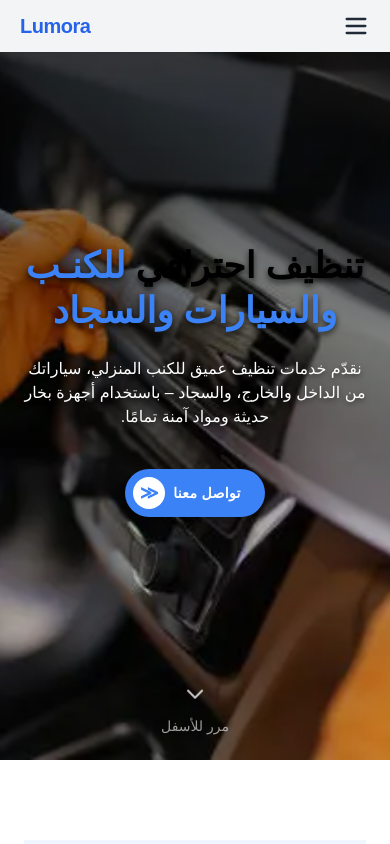
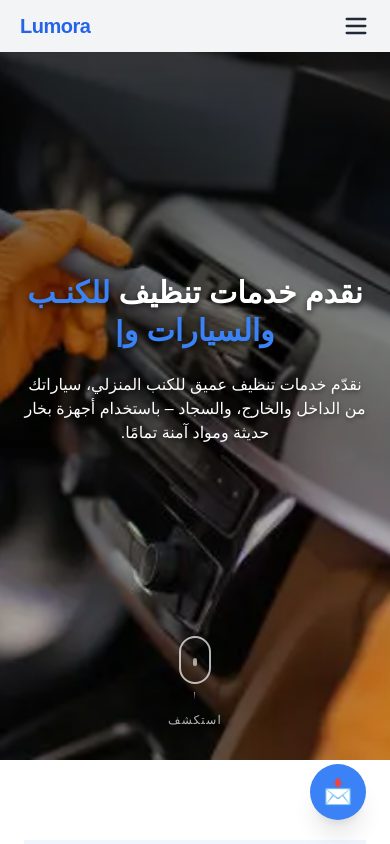
Before and after one commit to Adam46999/LumoraWebsite, a React (Vite) app: page / in a window 390 px wide. Shown: the top 844 px of the page. Built offline with nearby package versions, Linux system fonts and the light colour scheme.

Commit message:
hero upgrading

```diff
--- a/package.json
+++ b/package.json
@@ -13,7 +13,9 @@
     "react": "^18.2.0",
     "react-before-after-slider-component": "^1.1.8",
     "react-dom": "^18.2.0",
-    "swiper": "^11.2.10"
+    "react-tsparticles": "^2.12.2",
+    "swiper": "^11.2.10",
+    "tsparticles": "^3.9.1"
   },
   "devDependencies": {
     "@vitejs/plugin-react": "^4.0.0",
--- a/src/components/hero/Hero.jsx
+++ b/src/components/hero/Hero.jsx
@@ -1,32 +1,12 @@
-import { useState, useEffect } from "react";
 import { useLanguage } from "../../context/LanguageContext";
-
-// استيراد الصور
-import hero1 from "../../assets/hero1.jpg";
-import hero2 from "../../assets/hero2.jpg";
-import hero3 from "../../assets/hero3.jpg";
-import hero4 from "../../assets/hero4.jpg";
-import hero5 from "../../assets/hero5.jpg";
-
-// استيراد المكونات الفرعية
 import HeroTitle from "./HeroTitle";
 import HeroSubtitle from "./HeroSubtitle";
 import HeroButton from "./HeroButton";
 import ScrollHint from "./ScrollHint";
-
-const heroImages = [hero1, hero2, hero3, hero4, hero5];
+import HeroBackground from "./HeroBackground"; // ✅ جديد
 
 export default function Hero() {
   const { t, lang } = useLanguage();
-  const [currentImage, setCurrentImage] = useState(0);
-
-  // تغيير الصورة تلقائيًا كل 5 ثواني
-  useEffect(() => {
-    const interval = setInterval(() => {
-      setCurrentImage((prev) => (prev + 1) % heroImages.length);
-    }, 5000);
-    return () => clearInterval(interval);
-  }, []);
 
   return (
     <section
@@ -34,20 +14,13 @@ export default function Hero() {
       dir={lang === "ar" ? "rtl" : "ltr"}
       className="relative h-[90vh] w-full overflow-hidden"
     >
-      {/* خلفية متغيرة */}
-      <img
-        src={heroImages[currentImage]}
-        alt={t.heroAlt || "خدمة تنظيف"}
-        className="absolute inset-0 w-full h-full object-cover transition-opacity duration-1000"
-      />
-
-      {/* طبقة ظل داكنة شفافة */}
-      <div className="absolute inset-0 bg-gradient-to-b from-black/60 to-black/20 z-10" />
+      {/* الخلفية */}
+      <HeroBackground />
 
       {/* المحتوى */}
       <div className="relative z-20 flex flex-col items-center justify-center h-full text-center text-white px-4">
-        <HeroTitle t={t} />
-        <HeroSubtitle t={t} />
+        <HeroTitle />
+        <HeroSubtitle />
         <HeroButton t={t} />
         <ScrollHint />
       </div>
--- /dev/null
+++ b/src/components/hero/HeroBackground.jsx
@@ -0,0 +1,40 @@
+// src/components/hero/HeroBackground.jsx
+import { useEffect, useState } from "react";
+
+import hero1 from "../../assets/hero1.jpg";
+import hero2 from "../../assets/hero2.jpg";
+import hero3 from "../../assets/hero3.jpg";
+import hero4 from "../../assets/hero4.jpg";
+import hero5 from "../../assets/hero5.jpg";
+
+const heroImages = [hero1, hero2, hero3, hero4, hero5];
+
+export default function HeroBackground() {
+  const [current, setCurrent] = useState(0);
+
+  // غيّر الصورة كل 5 ثواني
+  useEffect(() => {
+    const interval = setInterval(() => {
+      setCurrent((prev) => (prev + 1) % heroImages.length);
+    }, 5000);
+    return () => clearInterval(interval);
+  }, []);
+
+  return (
+    <div className="absolute inset-0 w-full h-full overflow-hidden">
+      {heroImages.map((img, index) => (
+        <img
+          key={index}
+          src={img}
+          alt={`Hero background ${index + 1}`}
+          className={`absolute inset-0 w-full h-full object-cover transition-opacity duration-1000 ${
+            index === current ? "opacity-100" : "opacity-0"
+          }`}
+        />
+      ))}
+
+      {/* طبقة ظل فوق الصور عشان النص يبين */}
+      <div className="absolute inset-0 bg-gradient-to-b from-black/60 to-black/20"></div>
+    </div>
+  );
+}
--- a/src/components/hero/HeroButton.jsx
+++ b/src/components/hero/HeroButton.jsx
@@ -1,18 +1,37 @@
+// src/components/hero/HeroButton.jsx
 export default function HeroButton({ t }) {
   return (
+    <>
+      {/* الزر الأساسي داخل الهيرو (يظهر على الشاشات المتوسطة فما فوق) */}
       <a
         href="#contact"
-      dir="ltr" // نمنع الـ RTL يأثر على ترتيب العناصر
-      className="flex items-center bg-[#3B82F6] hover:bg-[#2563EB] text-white rounded-full pl-2 pr-6 py-2 transition-all duration-200 shadow-lg hover:scale-105"
+        dir="ltr"
+        className="hidden sm:flex relative items-center bg-[#3B82F6] hover:bg-[#2563EB]
+                   text-white rounded-full pl-2 pr-6 py-2 shadow-lg
+                   transition-all duration-200 hover:scale-105 animate-glow"
       >
-      {/* السهم داخل دائرة على اليسار */}
-      <div className="w-8 h-8 bg-white text-[#3B82F6] flex items-center justify-center rounded-full text-lg font-bold mr-2">
+        {/* الأيقونة داخل دائرة */}
+        <div
+          className="w-8 h-8 flex items-center justify-center bg-white text-[#3B82F6]
+                     rounded-full text-lg font-bold mr-2"
+        >
           ≫
         </div>
-      {/* النص على اليمين */}
+
+        {/* النص */}
         <span className="text-sm sm:text-base font-semibold tracking-wide">
-        {t.heroButton}
+          {t.heroButton || "احجز الآن"}
         </span>
       </a>
+
+      {/* زر عائم مخصص للموبايل (يظهر على الشاشات الصغيرة فقط) */}
+      <a
+        href="#contact"
+        className="sm:hidden fixed bottom-6 right-6 z-50 flex items-center justify-center
+                   w-14 h-14 rounded-full bg-[#3B82F6] text-white text-2xl shadow-xl animate-glow"
+      >
+        📩
+      </a>
+    </>
   );
 }
--- a/src/components/hero/HeroSubtitle.jsx
+++ b/src/components/hero/HeroSubtitle.jsx
@@ -1,3 +1,4 @@
+// src/components/hero/HeroSubtitle.jsx
 import { useLanguage } from "../../context/LanguageContext";
 
 export default function HeroSubtitle() {
@@ -5,10 +6,11 @@ export default function HeroSubtitle() {
 
   return (
     <p
-      className="text-base sm:text-lg mb-10 sm:mb-12 max-w-2xl text-center px-2"
+      className="text-base sm:text-lg lg:text-xl mb-10 sm:mb-12 max-w-2xl text-center px-2 text-white animate-slide-up"
       style={{ textShadow: "0 2px 5px rgba(0,0,0,0.5)" }}
     >
-      {t.heroSubtitle}
+      {t.heroSubtitle ||
+        "نوفر لك خدمات تنظيف احترافية بجودة عالية وسرعة تنفيذ مثالية"}
     </p>
   );
 }
--- a/src/components/hero/HeroTitle.jsx
+++ b/src/components/hero/HeroTitle.jsx
@@ -1,15 +1,67 @@
+// src/components/hero/HeroTitle.jsx
 import { useLanguage } from "../../context/LanguageContext";
+import { useState, useEffect } from "react";
 
 export default function HeroTitle() {
   const { t } = useLanguage();
 
+  // الكلمات المتبدلة (نقدر نجيبها من الترجمة t)
+  const words = [
+    t.heroHighlight1 || "الكنب",
+    t.heroHighlight2 || "السيارات",
+    t.heroHighlight3 || "السجاد",
+  ];
+
+  const [currentWordIndex, setCurrentWordIndex] = useState(0);
+  const [displayText, setDisplayText] = useState("");
+  const [isDeleting, setIsDeleting] = useState(false);
+
+  // سرعة الكتابة والمسح
+  const typingSpeed = 120;
+  const deletingSpeed = 80;
+  const delayBetweenWords = 1500;
+
+  useEffect(() => {
+    let timeout;
+
+    if (!isDeleting && displayText.length < words[currentWordIndex].length) {
+      // اكتب حرف حرف
+      timeout = setTimeout(() => {
+        setDisplayText(
+          words[currentWordIndex].slice(0, displayText.length + 1)
+        );
+      }, typingSpeed);
+    } else if (
+      !isDeleting &&
+      displayText.length === words[currentWordIndex].length
+    ) {
+      // استنى شوي قبل المسح
+      timeout = setTimeout(() => setIsDeleting(true), delayBetweenWords);
+    } else if (isDeleting && displayText.length > 0) {
+      // امسح حرف حرف
+      timeout = setTimeout(() => {
+        setDisplayText(
+          words[currentWordIndex].slice(0, displayText.length - 1)
+        );
+      }, deletingSpeed);
+    } else if (isDeleting && displayText.length === 0) {
+      // انتقل للكلمة التالية
+      setIsDeleting(false);
+      setCurrentWordIndex((prev) => (prev + 1) % words.length);
+    }
+
+    return () => clearTimeout(timeout);
+  }, [displayText, isDeleting, currentWordIndex, words]);
+
   return (
     <h1
-      className="text-4xl sm:text-5xl font-extrabold leading-tight mb-6 sm:mb-8 text-center"
+      className="text-3xl sm:text-5xl font-extrabold leading-tight mb-6 sm:mb-8 text-center
+                 animate-slide-up
+"
       style={{ textShadow: "0 3px 6px rgba(0,0,0,0.7)" }}
     >
-      <span className="text-black">{t.heroHighlight1}</span>{" "}
-      <span className="text-blue-500">{t.heroHighlight2}</span>
+      <span className="text-white">{t.heroStatic || "نقدم خدمات تنظيف"}</span>{" "}
+      <span className="text-blue-500">{displayText}|</span>
     </h1>
   );
 }
--- a/src/components/hero/ScrollHint.jsx
+++ b/src/components/hero/ScrollHint.jsx
@@ -1,3 +1,4 @@
+// src/components/hero/ScrollHint.jsx
 import { useEffect, useState } from "react";
 
 export default function ScrollHint() {
@@ -5,7 +6,7 @@ export default function ScrollHint() {
 
   useEffect(() => {
     const handleScroll = () => {
-      setVisible(window.scrollY < 100); // يخفي السهم بعد النزول
+      setVisible(window.scrollY < 100);
     };
     window.addEventListener("scroll", handleScroll);
     return () => window.removeEventListener("scroll", handleScroll);
@@ -14,23 +15,19 @@ export default function ScrollHint() {
   if (!visible) return null;
 
   return (
-    <div className="absolute bottom-6 left-1/2 -translate-x-1/2 z-20 flex flex-col items-center">
-      <div className="animate-bounce-slow">
-        <svg
-          className="w-6 h-6 text-white opacity-80"
-          fill="none"
-          stroke="currentColor"
-          strokeWidth="2"
-          viewBox="0 0 24 24"
-        >
-          <path
-            strokeLinecap="round"
-            strokeLinejoin="round"
-            d="M19 9l-7 7-7-7"
-          />
-        </svg>
+    <div className="absolute bottom-8 left-1/2 -translate-x-1/2 z-20 flex flex-col items-center">
+      {/* أيقونة الماوس */}
+      <div className="w-8 h-12 border-2 border-white/70 rounded-full flex items-start justify-center p-2 relative">
+        <div className="w-1 h-2 bg-white/80 rounded-full animate-scroll-dot"></div>
       </div>
-      <p className="mt-2 text-sm text-white opacity-60">مرر للأسفل</p>
+
+      {/* الخط المتدرج */}
+      <div className="w-[1px] h-8 bg-gradient-to-b from-white/60 to-transparent mt-2 animate-scroll-line"></div>
+
+      {/* النص */}
+      <p className="mt-3 text-xs tracking-widest uppercase text-white/70 animate-fade-in">
+        استكشف
+      </p>
     </div>
   );
 }
--- a/tailwind.config.js
+++ b/tailwind.config.js
@@ -8,8 +8,10 @@ export default {
       animation: {
         "fade-in": "fadeIn 0.5s ease-in-out",
         shake: "shake 0.5s ease-in-out",
-        "slide-up": "slideUp 0.6s ease-out forwards", // ✅ مضاف الآن
+        "slide-up": "slideUp 0.6s ease-out forwards",
         "bounce-slow": "bounce 2s infinite",
+        "scroll-dot": "scrollDot 1.8s infinite",
+        "scroll-line": "scrollLine 2s infinite",
       },
       keyframes: {
         fadeIn: {
@@ -25,6 +27,15 @@ export default {
           "0%": { opacity: "0", transform: "translateY(40px)" },
           "100%": { opacity: "1", transform: "translateY(0)" },
         },
+        scrollDot: {
+          "0%, 100%": { opacity: "0", transform: "translateY(0)" },
+          "50%": { opacity: "1", transform: "translateY(16px)" },
+        },
+        scrollLine: {
+          "0%": { opacity: "0.2", height: "0px" },
+          "50%": { opacity: "1", height: "8px" },
+          "100%": { opacity: "0.2", height: "0px" },
+        },
       },
     },
   },
```
Also changed, not shown: src/components/BookingForm.jsx (deleted), src/components/MapSection.jsx (deleted), src/components/Testimonials.jsx (deleted), 1 other file (tests, documents, lock files or other folders). Lines whose indentation alone changed are shown as unchanged.
